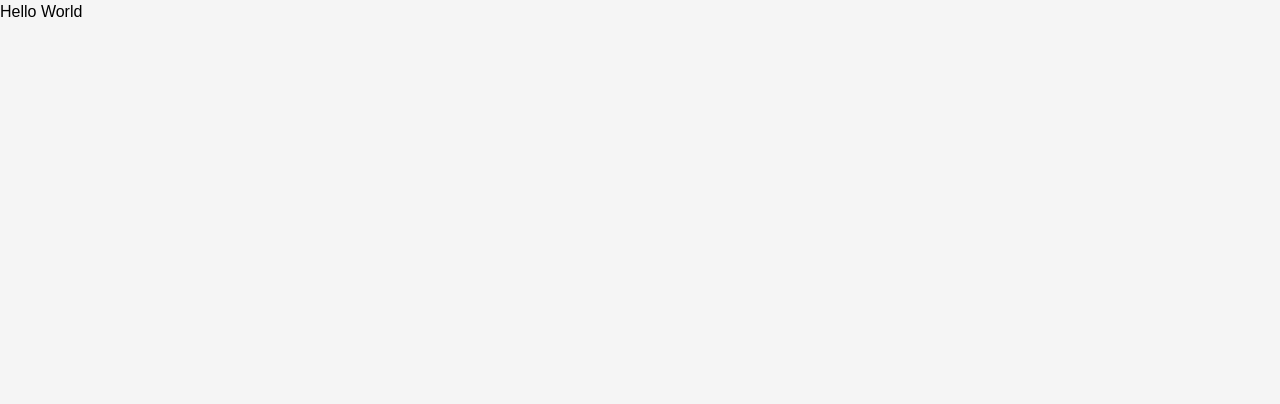
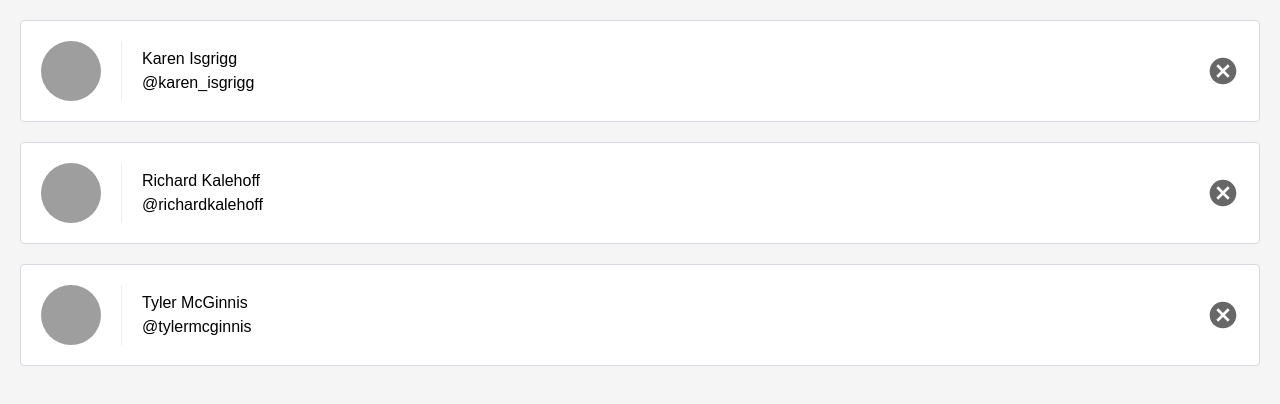
Before and after one commit to priyansh18/Contacts-app, a React (Create React App) app in the folder client/: page / in a window 1280 px wide. Shown: the top 404 px of the page. Built offline with nearby package versions, Linux system fonts and the light colour scheme.

Commit message:
Passing data into components with props

```diff
--- a/client/src/App.js
+++ b/client/src/App.js
@@ -1,12 +1,30 @@
-import React, { Component } from 'react';
+import React, { Component } from "react";
+import ListContacts from './ListContacts';
+
+const contacts = [
+  {
+    id: "karen",
+    name: "Karen Isgrigg",
+    handle: "@karen_isgrigg",
+    avatarURL: "http://localhost:5001/karen.jpg",
+  },
+  {
+    id: "richard",
+    name: "Richard Kalehoff",
+    handle: "@richardkalehoff",
+    avatarURL: "http://localhost:5001/richard.jpg",
+  },
+  {
+    id: "tyler",
+    name: "Tyler McGinnis",
+    handle: "@tylermcginnis",
+    avatarURL: "http://localhost:5001/tyler.jpg",
+  },
+];
 
 class App extends Component {
   render() {
-    return (
-      <div>
-        Hello World
-      </div>
-    );
+    return <div><ListContacts contacts={contacts}/></div>;
   }
 }
 
--- /dev/null
+++ b/client/src/ListContacts.js
@@ -0,0 +1,28 @@
+import React, { Component } from "react";
+
+class ListContacts extends Component {
+  // state = {  }
+  render() {
+    const { contacts } = this.props;
+    console.log("Contacts", contacts);
+    return (
+      <ol className="contact-list">
+        {contacts.map((contact) => (
+          <li key={contact.id} className="contact-list-item">
+            <div
+              className="contact-avatar"
+              style={{ backgroundImage: `url(${contact.avatarURL})` }}
+            />
+            <div className="contact-details">
+              <p>{contact.name}</p>
+              <p>{contact.handle}</p>
+            </div>
+            <button className="contact-remove">Remove</button>
+          </li>
+        ))}
+      </ol>
+    );
+  }
+}
+
+export default ListContacts;
```
